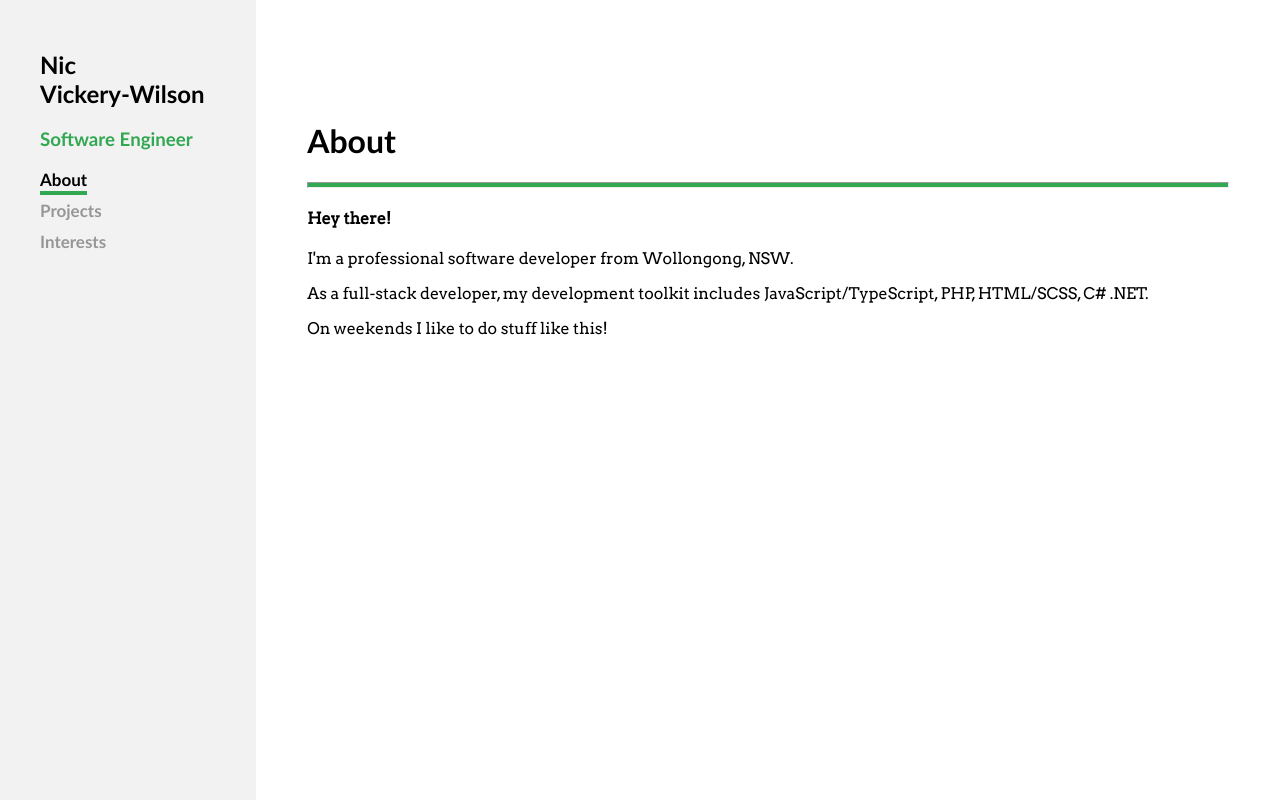
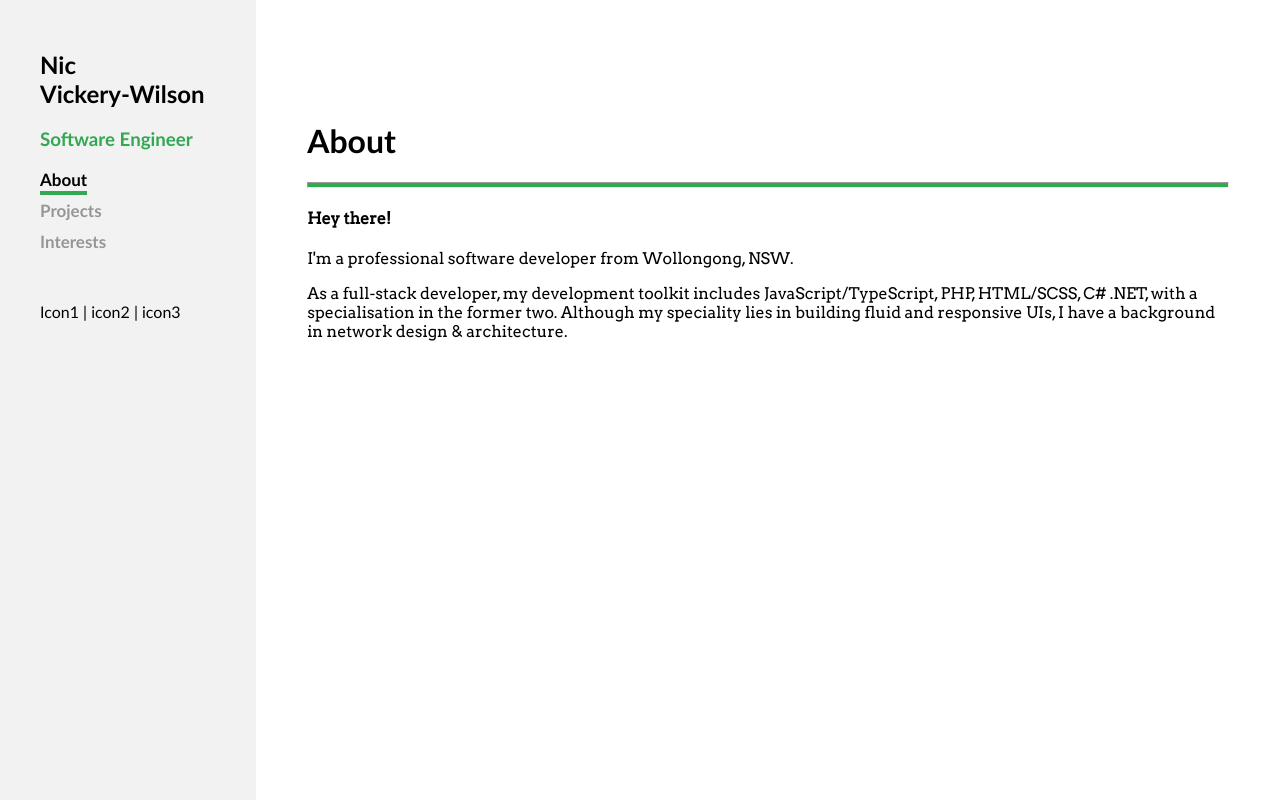
Before and after one commit to nicvickeryw/personal-site, a React (Create React App) app: page /about in a window 1280 px wide. Built offline with nearby package versions, Linux system fonts and the light colour scheme.

Commit message:
F-add-content: More content

```diff
--- a/src/components/about/About.tsx
+++ b/src/components/about/About.tsx
@@ -12,9 +12,11 @@ export const About: React.FC = (props: any) => {
                 </p>
                 <p>
                     As a full-stack developer, my development toolkit includes
-                    JavaScript/TypeScript, PHP, HTML/SCSS, C# .NET.
+                    JavaScript/TypeScript, PHP, HTML/SCSS, C# .NET, with a
+                    specialisation in the former two. Although my speciality
+                    lies in building fluid and responsive UIs, I have a
+                    background in network design & architecture.
                 </p>
-                <p>On weekends I like to do stuff like this!</p>
             </div>
         </React.Fragment>
     );
--- a/src/components/sidebar/Sidebar.tsx
+++ b/src/components/sidebar/Sidebar.tsx
@@ -16,6 +16,9 @@ export const Sidebar: React.FC<SidebarProps> = ({ children }) => {
             </div>
 
             <LinkList>{children}</LinkList>
+            <div style={{ paddingLeft: '40px', marginTop: '50px' }}>
+                Icon1 | icon2 | icon3
+            </div>
         </div>
     );
 };
```
